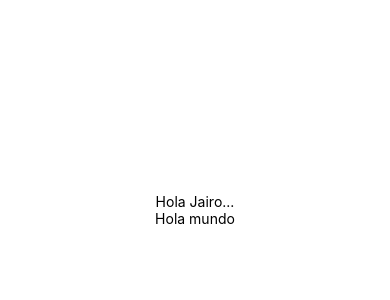
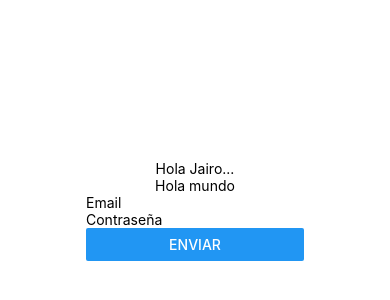
Before and after one commit to JairoDuenas/React-Native, a React Native app: screen / in a window 390 px wide. Shown: the part 212-512 px from the top of the page. Built offline with nearby package versions, Linux system fonts and the light colour scheme.

Commit message:
Creando componenetes

```diff
--- a/App.js
+++ b/App.js
@@ -1,12 +1,13 @@
 import { StatusBar } from "expo-status-bar";
 import { StyleSheet, Text, View } from "react-native";
+import LoginForm from "./src/components/LoginForm";
 
 export default function App() {
   return (
     <View style={styles.container}>
       <Text>Hola Jairo...</Text>
       <Text>Hola mundo</Text>
-      <StatusBar style="auto" />
+      <LoginForm />
     </View>
   );
 }
--- /dev/null
+++ b/src/components/LoginForm.js
@@ -0,0 +1,12 @@
+import React from "react";
+import { TextInput, Button, Text, View } from "react-native";
+
+export default function LoginForm() {
+  return (
+    <View>
+      <TextInput placeholder="Email" />
+      <TextInput placeholder="Contraseña" />
+      <Button title="Enviar" onPress={() => console.log("Enviado")} />
+    </View>
+  );
+}
```
